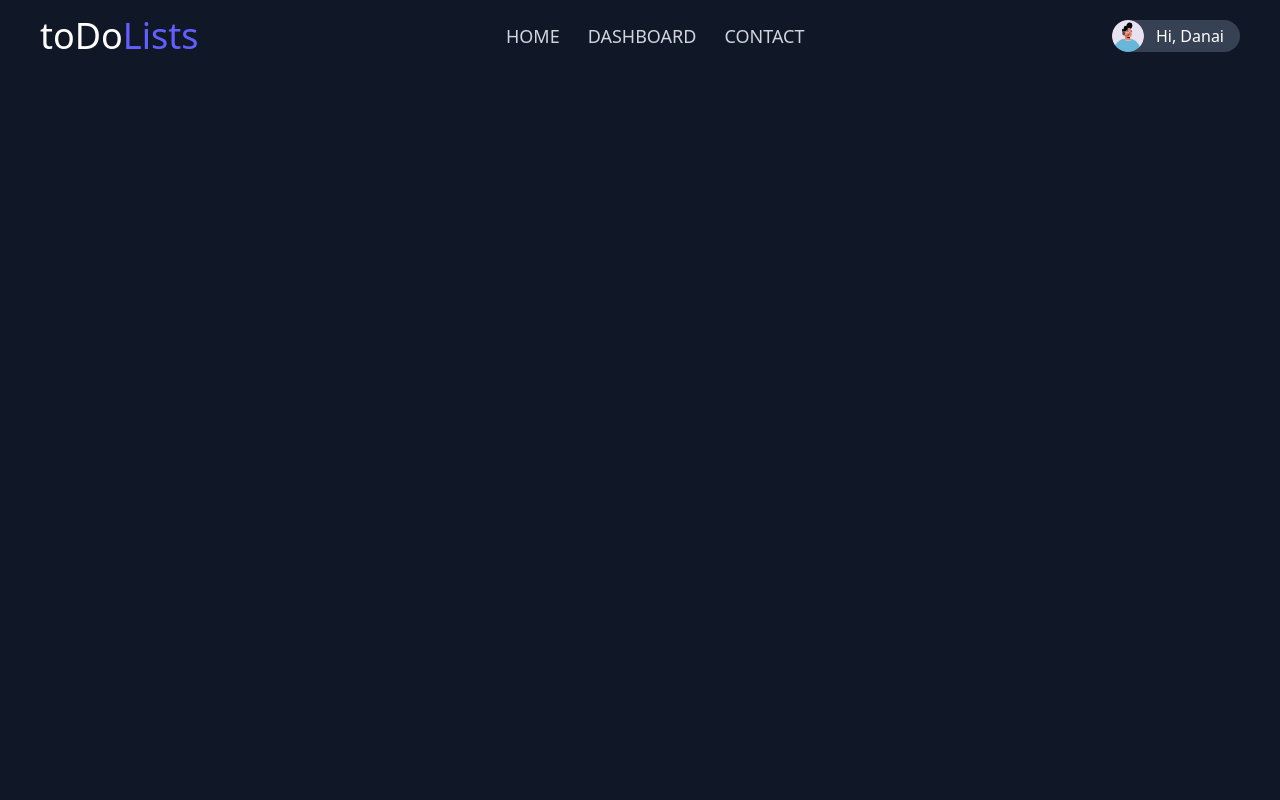
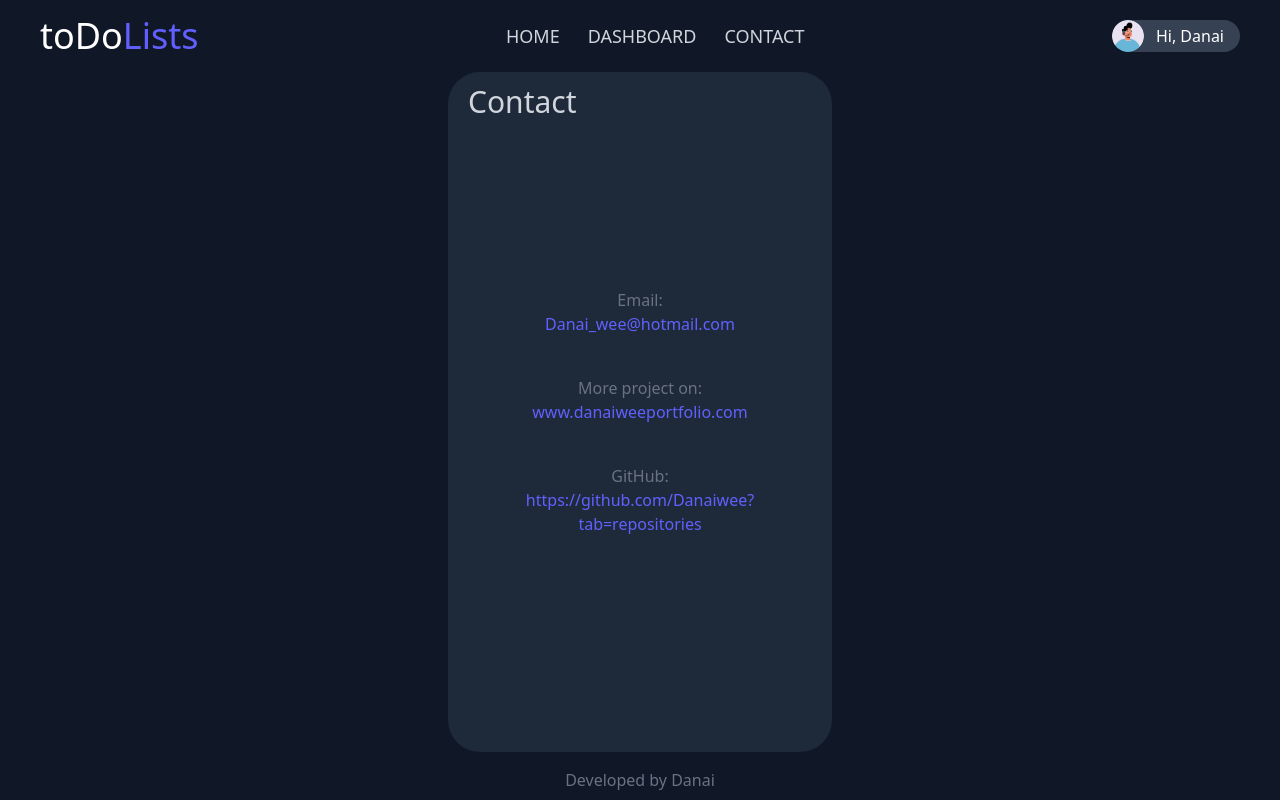
Before and after one commit to Danaiwee/project-todo-app, a React (Vite) app: page /contact in a window 1280 px wide. Built offline with nearby package versions, Linux system fonts and the light colour scheme.

Commit message:
Added contact section

```diff
--- a/src/App.jsx
+++ b/src/App.jsx
@@ -4,6 +4,7 @@ import { Route, Routes } from "react-router-dom"
 import HomePage from "./pages/HomePage"
 import Header from "./components/Header"
 import DashBoard from "./pages/DashBoard"
+import Contact from "./pages/Contact"
 
 const App = () => {
   return (
@@ -12,10 +13,11 @@ const App = () => {
       <Routes>
         <Route path="/" element={<HomePage />} />
         <Route path='/dashboard' element={<DashBoard />} />
+        <Route path='/contact' element={<Contact />} />
        </Routes>
       <Toaster />
     </div>
   )
 }
 
-export default App
+export default App;
--- /dev/null
+++ b/src/pages/Contact.jsx
@@ -0,0 +1,27 @@
+const Contact = () => {
+  return (
+    <section className="w-full h-[90vh] flex flex-col items-center">
+      <div className="relative w-full h-full max-w-xs sm:max-w-sm mx-5 sm:mx-auto bg-gray-800 rounded-4xl flex flex-col items-center justify-center p-6">
+      <h1 className='absolute top-3 left-5 text-xl sm:text-3xl text-gray-300 font-medium'>Contact</h1>
+      <div className="w-full flex flex-col items-center">
+          <p className="text-md text-gray-500">Email:</p>
+          <p className="text-indigo-500">Danai_wee@hotmail.com</p>
+        </div>
+        <div className="w-full flex flex-col items-center mt-10">
+          <p className="text-md text-gray-500">More project on:</p>
+          <p className="text-indigo-500">www.danaiweeportfolio.com </p>
+        </div>
+        <div className="w-full flex flex-col items-center mt-10">
+          <p className="text-md text-gray-500">GitHub:</p>
+          <p className="text-indigo-500 text-center">https://github.com/Danaiwee?tab=repositories </p>
+        </div>
+      </div>
+
+      <div className='mt-4 text-md text-gray-500'>
+        Developed by Danai
+      </div>
+    </section>
+  );
+};
+
+export default Contact;
```
